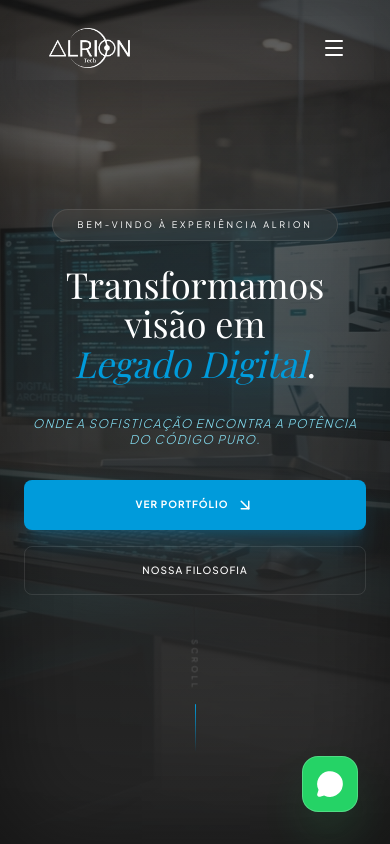
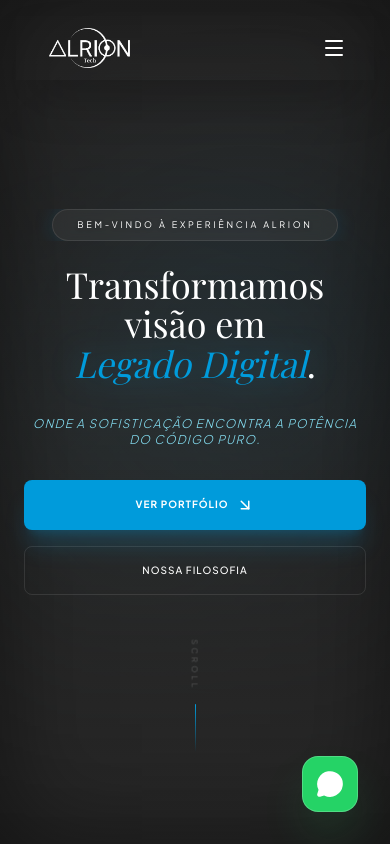
Before and after one commit to lucasamaraloliveira/alriontech, a React (Vite) app: page / in a window 390 px wide. Shown: the top 844 px of the page. Built offline with nearby package versions, Linux system fonts and the light colour scheme; a web font is replaced by a local one.

Commit message:
fix: ocultada a imagem no hero versão mobile
fix: ocultada a imagem no hero versão mobile

```diff
--- a/components/Hero.tsx
+++ b/components/Hero.tsx
@@ -25,7 +25,7 @@
             height={1080}
             fetchPriority="high"
             decoding="async"
-            className="w-full h-full object-cover scale-105 animate-slow-zoom opacity-40 md:grayscale-[0.5] md:contrast-125 transform-gpu will-change-transform"
+            className="hidden md:block w-full h-full object-cover scale-105 animate-slow-zoom opacity-40 md:grayscale-[0.5] md:contrast-125 transform-gpu will-change-transform"
           />
           <div className="absolute inset-0 bg-gradient-to-b from-[#262626]/20 via-[#262626]/60 to-[#262626] shadow-[inset_0_0_100px_rgba(0,0,0,0.5)]"></div>
         </div>
```
